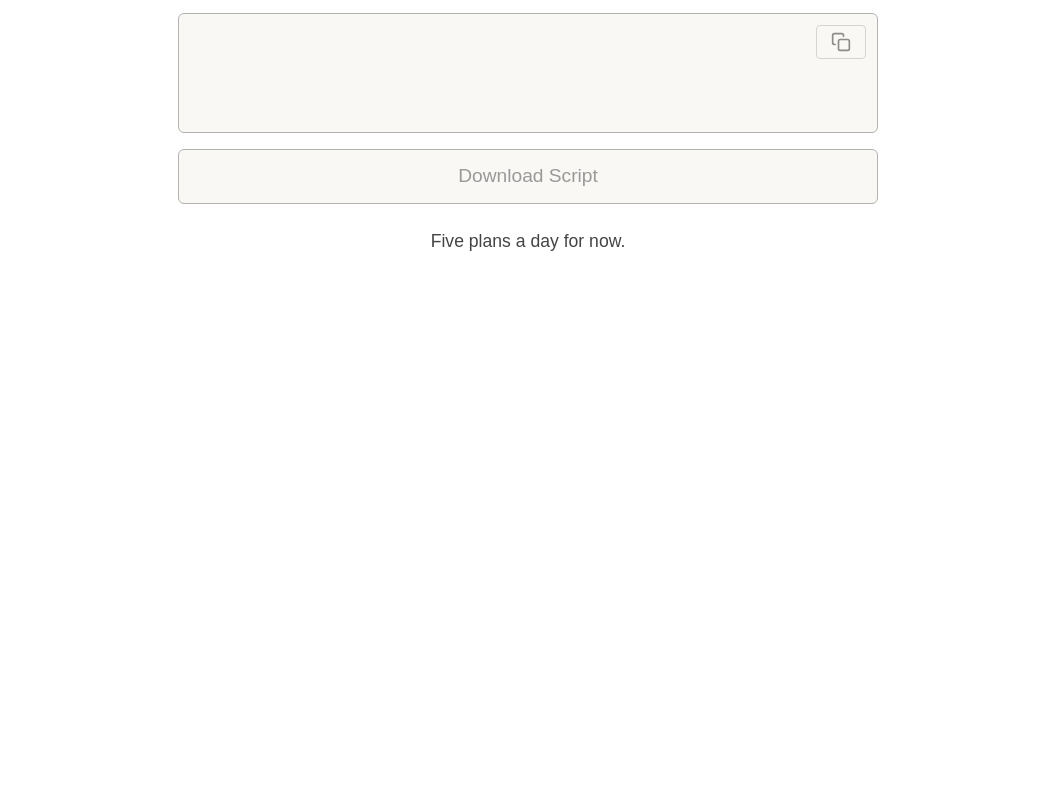
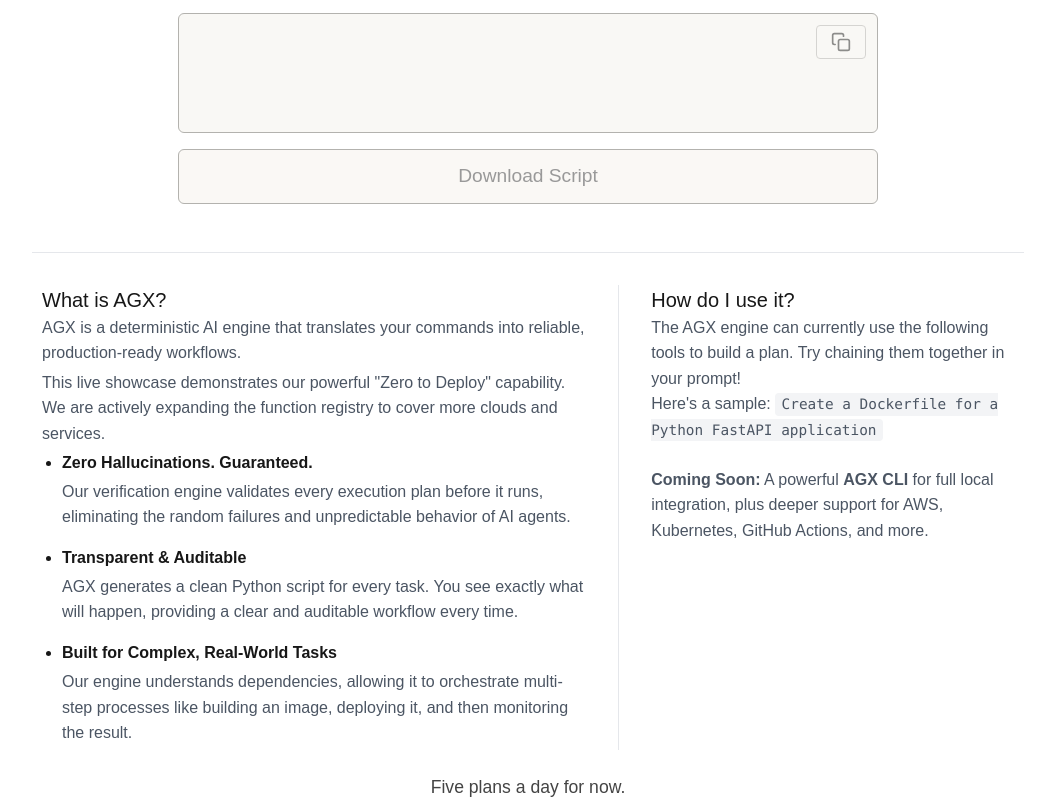
Before and after one commit to AmmarQuresh1/AGX, a Next.js app in the folder agx_frontend/: page / in a window 1280 px wide. Shown: the part 362-1162 px from the top of the page, without its empty margins (112-1167 px from the left). Before the commit the page ends 800 px from the top, so only its background shows below. Built offline with nearby package versions, Linux system fonts and the light colour scheme.

Commit message:
add frontend explainer

```diff
--- a/agx_frontend/app/page.tsx
+++ b/agx_frontend/app/page.tsx
@@ -204,9 +204,117 @@
         >
           Download Script
         </button>
-
       </div>
 
+      {/* New parent container for centering and constraining width */}
+      <div
+        style={{
+          maxWidth: "1024px", // Adjust this value to match your app's main content width
+          margin: "0 auto",    // This is the magic for centering a block element
+          padding: "0 1rem",   // Adds some space on the sides for smaller screens
+          marginTop: 16
+        }}
+      >
+        {/* Your existing two-column flex container */}
+        <div
+          style={{
+            display: "flex",
+            maxWidth: 1000,
+            fontFamily: "sans-serif",
+            borderTop: "1px solid #e5e7eb",
+            marginTop: "2rem",
+            paddingTop: "2rem",
+            gap: "2rem",
+          }}
+        >
+          {/* Left Column: What is AGX? */}
+          <div style={{ flex: 1.5, paddingLeft: 10 }}>
+            <h3 style={{ marginTop: 0, fontSize: "1.25rem" }}>What is AGX?</h3>
+            <p style={{ color: "#4b5563", lineHeight: 1.6 }}>
+              AGX is a deterministic AI engine that translates your commands into
+              reliable, production-ready workflows.
+            </p>
+            <p style={{ color: "#4b5563", lineHeight: 1.6, marginTop: 4, marginBottom: 4 }}>
+              This live showcase demonstrates our powerful "Zero to Deploy"
+              capability. We are actively expanding the function registry to cover
+              more clouds and services.
+            </p>
+            <ul style={{ paddingLeft: "1.25rem", listStyle: "disc" }}>
+              <li style={{ marginBottom: "1rem" }}>
+                <strong>Zero Hallucinations. Guaranteed.</strong>
+                <p
+                  style={{ margin: "0.25em 0", color: "#4b5563", lineHeight: 1.6 }}
+                >
+                  Our verification engine validates every execution plan before it
+                  runs, eliminating the random failures and unpredictable behavior
+                  of AI agents.
+                </p>
+              </li>
+              <li style={{ marginBottom: "1rem" }}>
+                <strong>Transparent & Auditable</strong>
+                <p
+                  style={{ margin: "0.25em 0", color: "#4b5563", lineHeight: 1.6 }}
+                >
+                  AGX generates a clean Python script for every task. You see
+                  exactly what will happen, providing a clear and auditable
+                  workflow every time.
+                </p>
+              </li>
+              <li>
+                <strong>Built for Complex, Real-World Tasks</strong>
+                <p
+                  style={{ margin: "0.25em 0", color: "#4b5563", lineHeight: 1.6 }}
+                >
+                  Our engine understands dependencies, allowing it to orchestrate
+                  multi-step processes like building an image, deploying it, and
+                  then monitoring the result.
+                </p>
+              </li>
+            </ul>
+          </div>
+
+          {/* Right Column: How do I use it? */}
+          <div
+            style={{
+              flex: 1,
+              borderLeft: "1px solid #e5e7eb",
+              paddingLeft: "2rem",
+              paddingRight: 10
+            }}
+          >
+            <h3 style={{ marginTop: 0, fontSize: "1.25rem" }}>How do I use it?</h3>
+            <p style={{ color: "#4b5563", lineHeight: 1.6 }}>
+              The AGX engine can currently use the following tools to build a plan.
+              Try chaining them together in your prompt!
+              <br />
+              Here's a sample:{" "}
+              <code
+                style={{
+                  backgroundColor: "#f3f4f6",
+                  padding: "0.2rem 0.4rem",
+                  borderRadius: "4px",
+                  fontSize: "0.9em",
+                }}
+              >
+                Create a Dockerfile for a Python FastAPI application
+              </code>
+            </p>
+            <ul style={{ paddingLeft: 0, listStyle: "none" }}>
+              {/* ... The rest of your list items ... */}
+            </ul>
+            <p
+              style={{
+                color: "#4b5563",
+                lineHeight: 1.6,
+                marginTop: "1.5rem",
+              }}
+            >
+              <strong>Coming Soon:</strong> A powerful <strong>AGX CLI</strong> for full local
+              integration, plus deeper support for AWS, Kubernetes, GitHub Actions, and more.
+            </p>
+          </div>
+        </div>
+      </div>
       <p style={{ marginTop: 24, color: "#444", fontSize: "1.1rem" }}>
         Five plans a day for now.
       </p>
```
